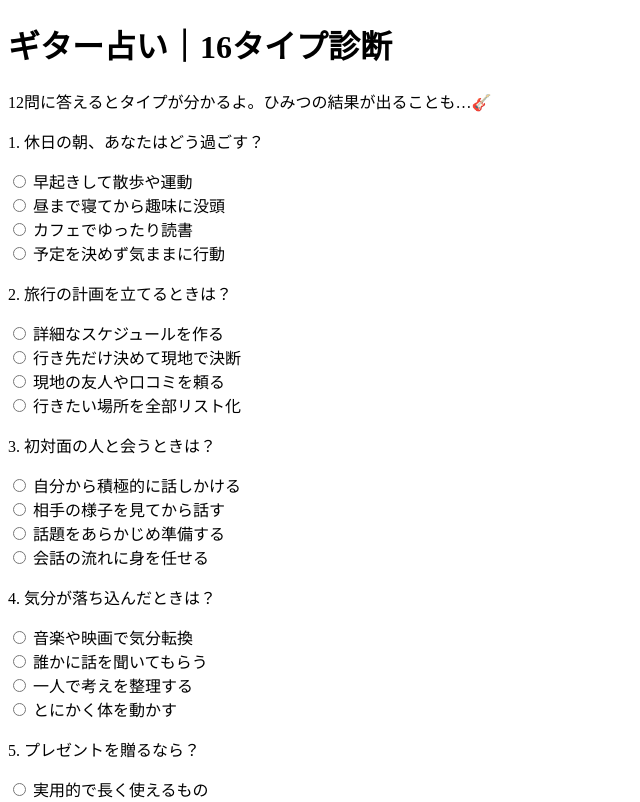
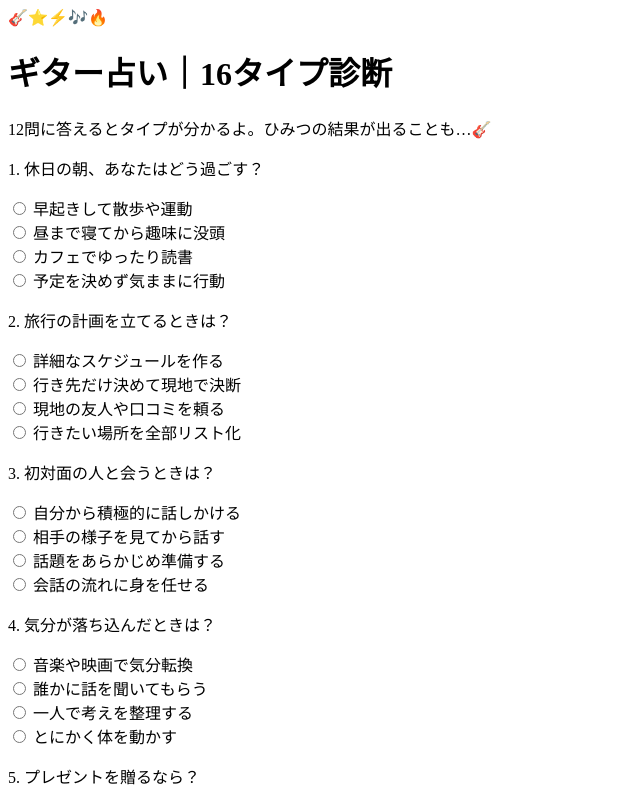
Before and after one commit to rojisegawa-sys/guitar-fortune, a plain HTML site: page index.html in a window 1280 px wide. Shown: the top 802 px of the page, without its empty margins (0-640 px from the left). Drawn offline with Linux system fonts and the light colour scheme; a web font is replaced by a local one.

Commit message:
Update index.html

```diff
--- a/index.html
+++ b/index.html
@@ -19,6 +19,11 @@
 </head>
 <body>
   <header class="hero">
+  <!-- デコ・帯（任意） -->
+<div class="decals">
+  <span>🎸</span><span>⭐</span><span>⚡</span><span>🎶</span><span>🔥</span>
+</div>
+
     <h1>ギター占い｜16タイプ診断</h1>
     <p class="subtitle">12問に答えるとタイプが分かるよ。ひみつの結果が出ることも…🎸</p>
   </header>
```
